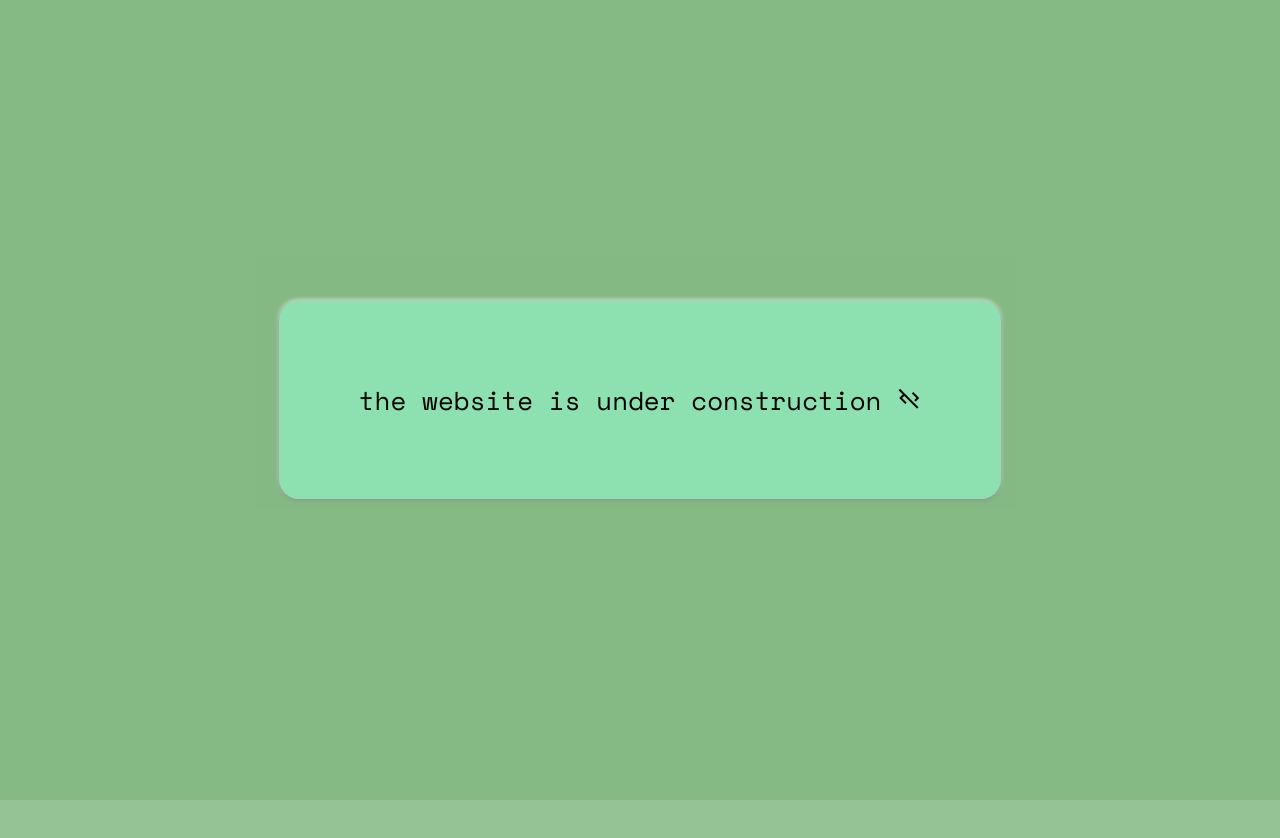
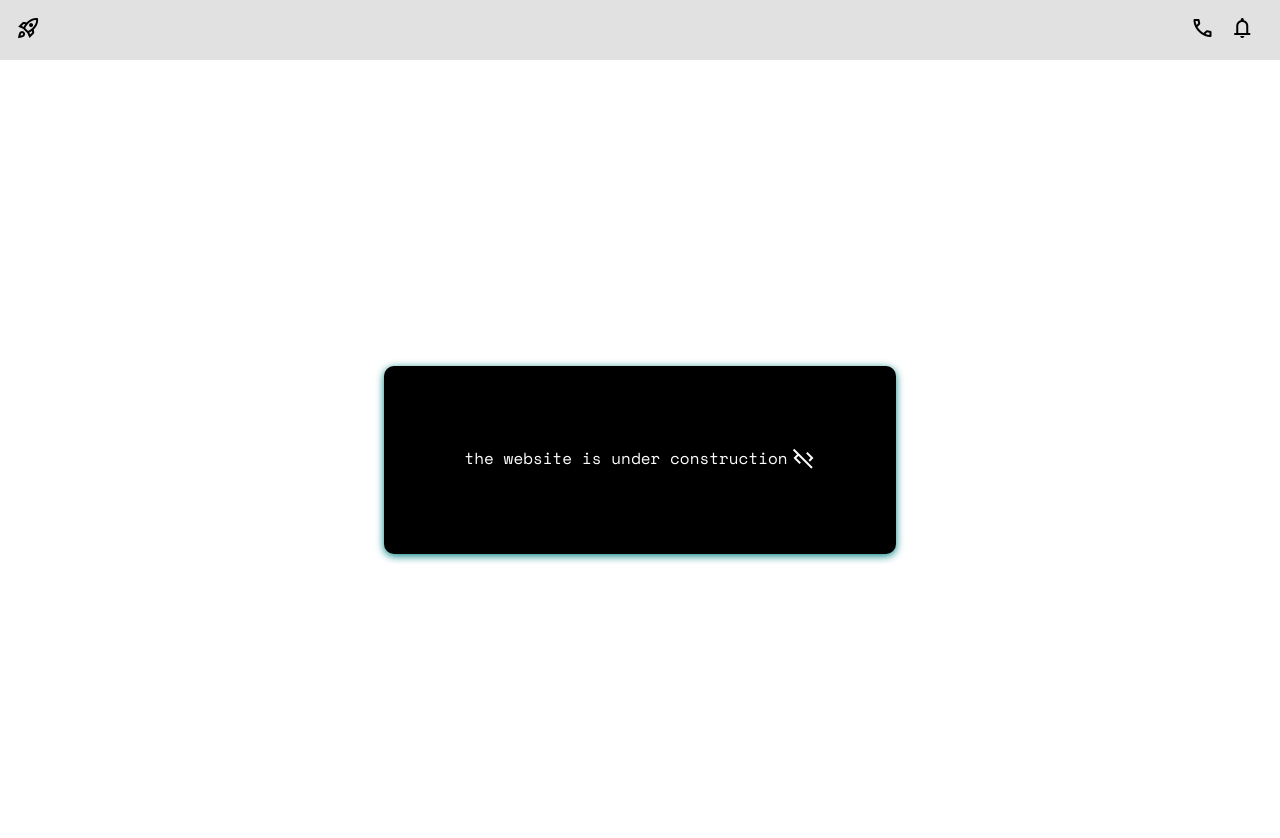
Before and after one commit to imoe0x63/imoe.social, a plain HTML site: page index.html in a window 1280 px wide. Before the commit the page ends 800 px from the top, so only its background shows below. Drawn offline with nearby package versions, Linux system fonts and the light colour scheme.

Commit message:
"fast redesgin"

```diff
--- a/assets/css/style.css
+++ b/assets/css/style.css
@@ -1,59 +1,118 @@
 @import url('https://fonts.googleapis.com/css2?family=Space+Mono&display=swap');
 
 * {
+    box-sizing: border-box;
+
+    /*border: 1px solid black;*/
+
     margin: 0;
     padding: 0;
 
-    box-sizing: border-box;
+    overflow: hidden;
+}
 
-    overflow: hidden;
-
-
+:root {
     /* to prevent text selection */
     -webkit-user-select: none; /* Safari */
     -ms-user-select: none; /* IE 10 and IE 11 */
     user-select: none; /* Standard syntax */
+
+    --main-color: white;
+    --dark-color: black;
+
+    --container-main-color: #e1c2d3;
+    --container-dark-color: #1e2c3d;
+
+    --title-bar-main-color: #e1e1e1;
+    --title-bar-dark-color: #2e2e2e;
+
+    --font-main-color: var(--dark-color);
+    --font-dark-color: var(--main-color);
+
 }
+
+ul {
+    flex: 1;
+
+
+    flex-direction: row-reverse;
+}
+
+a {
+    text-decoration: none;
+    cursor: default;
+
+    color: var(--font-main-color);
+}
+
 
 body {
     min-width: 100vw;
     min-height: 100vh;
 
-    background-color: rgba(130, 184, 130, 0.844);
+    background-color: var(--main-color);
+    color: var(--font-main-color);
+}
+
+
+main {
+    display: flex;
+    align-items: center;
+    justify-content: center;
+
+    width: 100vw;
+    height: 100vh;
+}
+
+
+.box {
+
+    padding: 5rem;
+
+    background-color:  var(--dark-color);
+    border-radius: 10px;
+
+    box-shadow: 0px  2px 8px teal;
+
+
+}
+
+p {
+    font-family: 'Space Mono', monospace;
+}
+
+.paragraph {
+
+    text-align: center;
+    color: var(--font-dark-color);
+
+}
+
+.header {
+    display: flex;
+    justify-content: space-between;
+    align-items: center;
+
+    padding: 1rem;
+
+    background-color: var(--title-bar-main-color);
+}
+
+.nav {
+
+}
+
+.nav-item {
+    padding: 0px 0.61rem 0px 2px;
 }
 
 .container {
-    display: grid;
-    width: 100vw;
-    height: 100vh;
-
-    justify-content: center;
-    align-items: center;
-
-    background-color: rgba(130, 184, 130, 0.844);
+    background-color: var(--main-color);
+    padding: 0.6rem;
 }
 
-.box {
-    flex: 1;
-
-    padding: 5rem;
-    margin: 5rem;
-
-    background-color: rgb(141, 224, 175);
-    border-radius: 20px;
-
-    box-shadow: 0px  1px 4px gray,
-                0px -1px 4px white;
-}
-
-.paragraph {
-    width: 100%;
-    height: 100%;
-
-    font-family: 'Space Mono', monospace;
-    font-size: 1.618rem;
-    font-weight: 200;
-    text-align: center;
+#menu {
+    display: none;
 }
 
 
@@ -67,4 +126,21 @@ body {
     .paragraph {
       font-size: 1rem;
     }
+
+    #menu {
+        display: inline-block;
+    }
+
+    #menu:hover {
+        cursor: pointer;
+        color: blue;
+    }
+
+    .nav {
+        position: absolute;
+        left: -100%;
+
+        width: 100vw;
+        height: 100vh;
+    }
 }
--- a/index.html
+++ b/index.html
@@ -17,17 +17,30 @@
 </head>
 <body>
     <header>
-        <!-- NOTHING NOW -->
+        <div class="header">
+            <a href="#brand" class="brand">
+                <span class="material-symbols-outlined"> rocket_launch </span>
+            </a>
+            <span class="material-symbols-outlined " id="menu">
+                menu
+            </span>
+            <nav class="nav">
+                <a href="#contact" class="nav-item">
+                    <span class="material-symbols-outlined"> call </span>
+                </a>
+                <a href="#notification" class="nav-item">
+                    <span class="material-symbols-outlined"> Notifications </span>
+                </a>
+            </nav>
+        </div>
     </header>
     <main>
         <div class="container">
             <article class="box">
-                <p class="paragraph">
-                    the website is under construction
-                    <span class="material-symbols-outlined">
-                        code_off
-                    </span>
-                </p>
+                <div class="paragraph">
+                    <p style="display: inline-block;"> the website is under construction </p>
+                    <div class="material-symbols-outlined" style="display: inline-block;"> code_off </div>
+                </div>
             </article>
         </div>
     </main>
```
